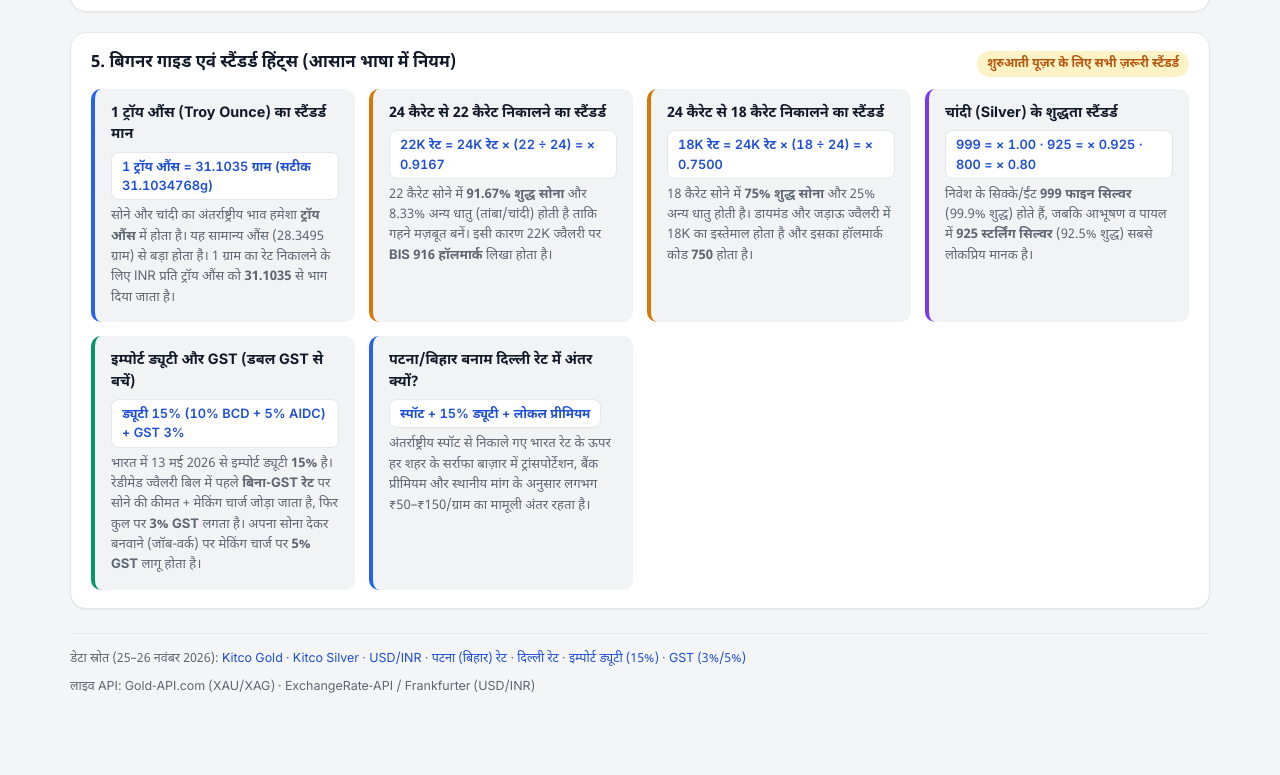
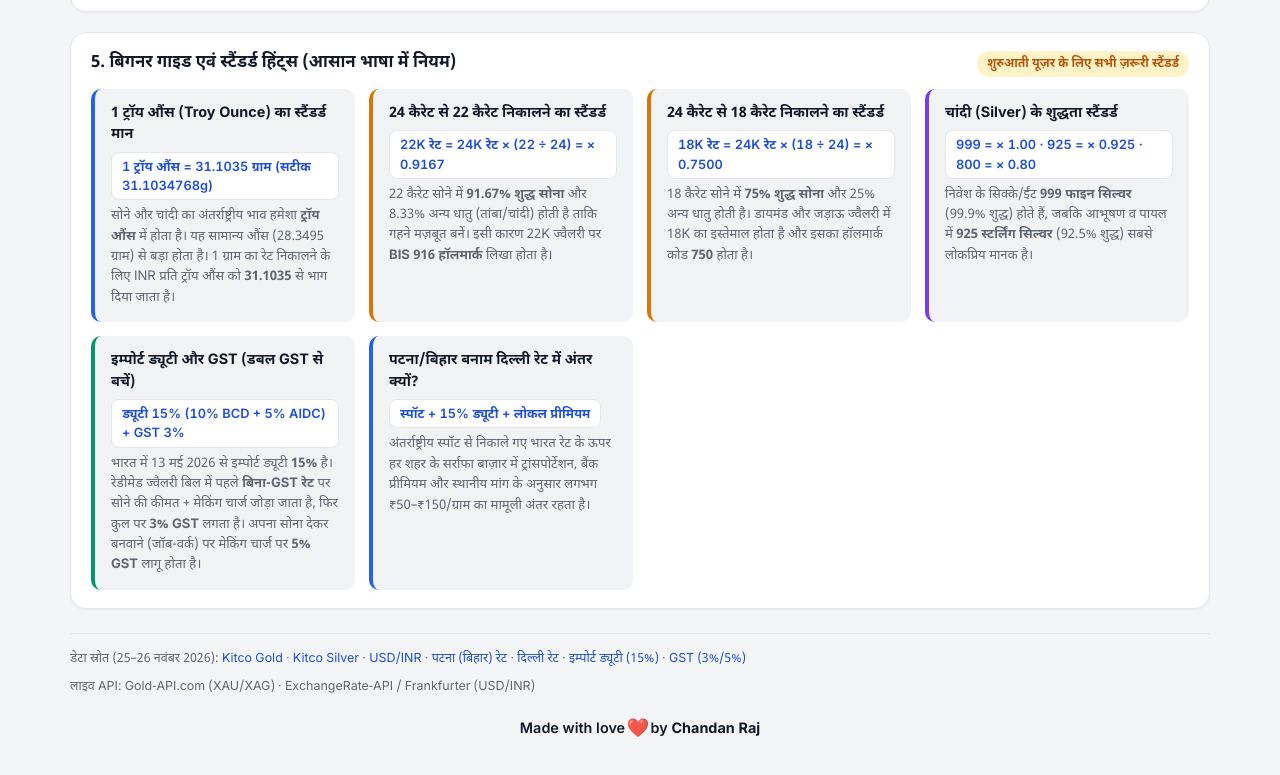
Before and after one commit to chandan-itian/gold-silver-calculator, a plain HTML site: page index.html in a window 1280 px wide. Shown: the part 1830-2605 px from the top of the page. Before the commit the page ends 2575 px from the top, so only its background shows below. Drawn offline with Linux system fonts and the light colour scheme; no server answers.

Commit message:
Add credit: Made with love by Chandan Raj with blinking heart

```diff
--- a/index.html
+++ b/index.html
@@ -871,6 +871,29 @@
       text-decoration: underline;
     }
 
+    /* Credit line — blinking / beating heart */
+    .credit-line {
+      width: 100%;
+      text-align: center;
+      font-size: 0.9rem;
+      font-weight: 600;
+      color: var(--ink);
+      padding-top: 12px;
+    }
+
+    .heart-beat {
+      display: inline-block;
+      color: #e11d48;
+      animation: heart-beat 1.2s ease-in-out infinite;
+    }
+
+    @keyframes heart-beat {
+      0%, 100% { transform: scale(1); opacity: 1; }
+      25% { transform: scale(1.35); opacity: 0.85; }
+      45% { transform: scale(0.92); }
+      60% { transform: scale(1.18); }
+    }
+
     /* Toast */
     .toast {
       position: fixed;
@@ -1265,6 +1288,7 @@
         <a href="https://razorpay.com/learn/gst-rates-on-gold/" target="_blank" rel="noopener">GST (3%/5%)</a>
       </div>
       <div>लाइव API: Gold-API.com (XAU/XAG) · ExchangeRate-API / Frankfurter (USD/INR)</div>
+      <div class="credit-line">Made with love <span class="heart-beat">❤️</span> by <strong>Chandan Raj</strong></div>
     </footer>
   </div>
 
```
Also changed, not shown: 1 other file.
